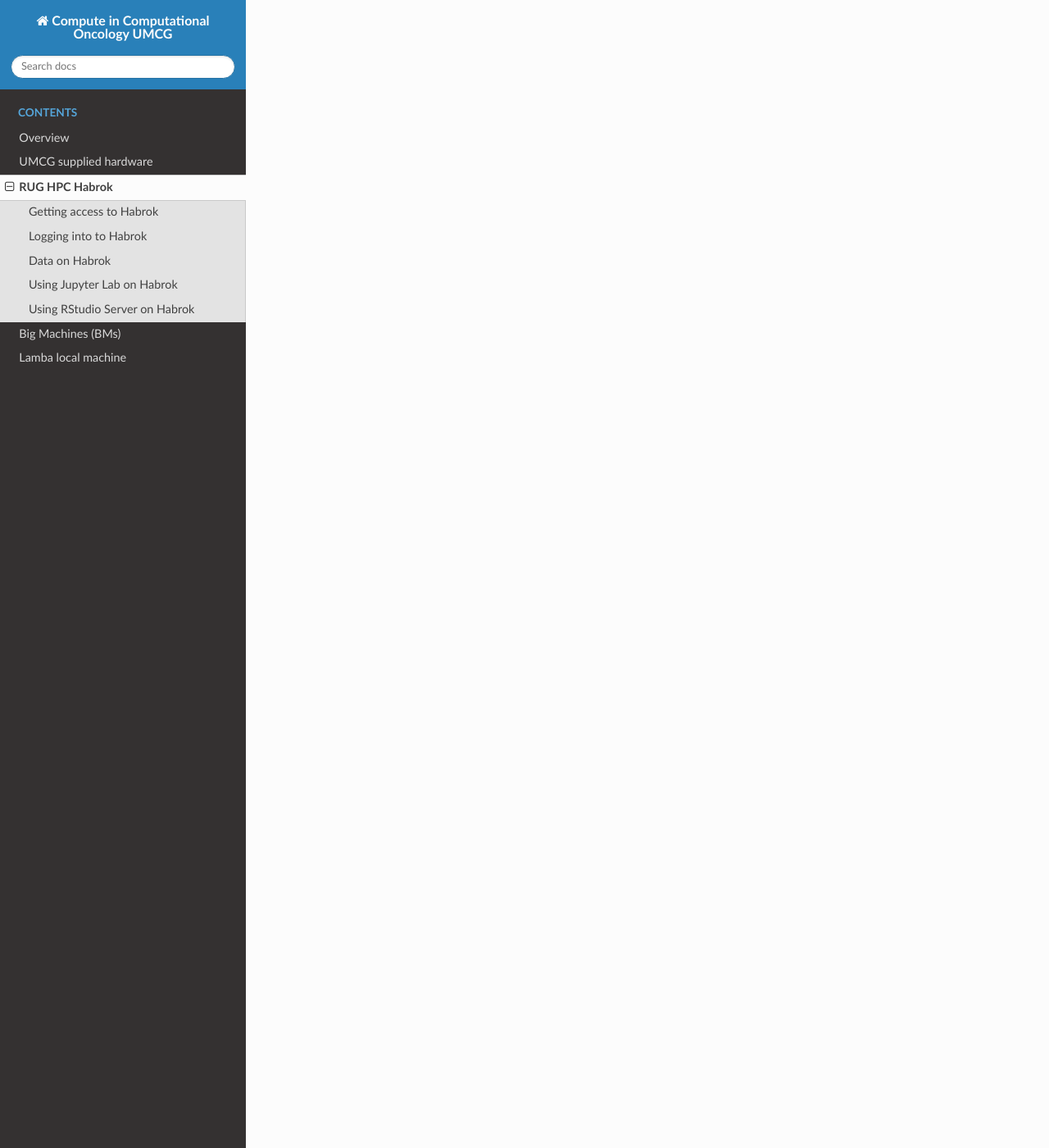
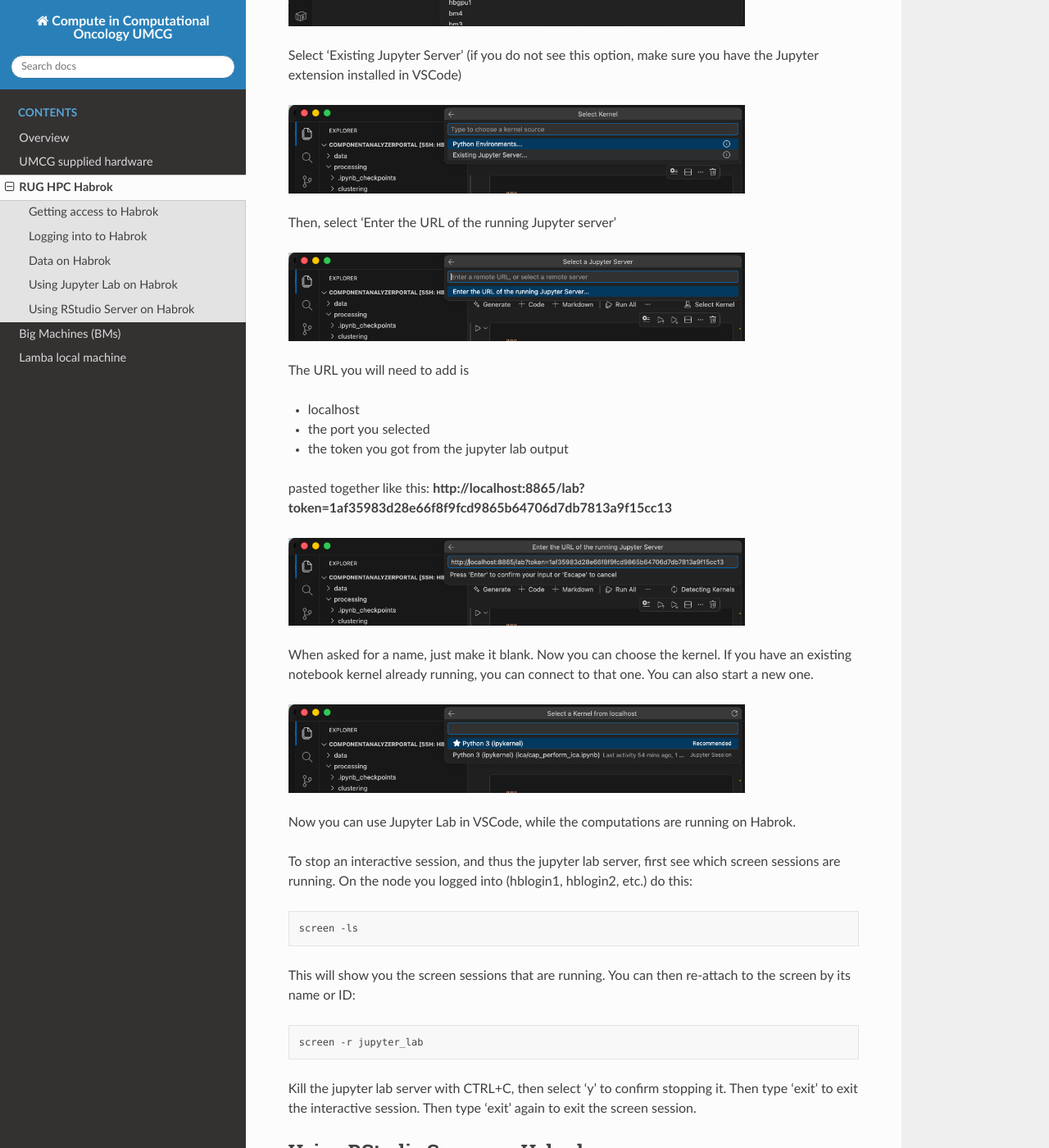
Before and after one commit to ComputationalOncologyUMCG/computational-oncology-compute-instructions, a Sphinx documentation site: the page built from docs/source/habrok.rst, in a window 1280 px wide and 1400 px high, scrolled down 6131 px. Shown: the whole window at 82% size. Built offline with Sphinx 7.4.7 and the Read the Docs theme 3.1.0, drawn with Linux system fonts in a browser that asks for light colours; some of the changed text lies outside the part shown.

Commit message:
- add all vscode jupyter steps

```diff
--- a/docs/source/habrok.rst
+++ b/docs/source/habrok.rst
@@ -141,13 +141,118 @@
     ssh -N -f -L localhost:8811:localhost:8811 hblogin1
 
 
-Now, we can use jupyter lab in the browser, but going to that port in your browser.
+Now, we can use jupyter lab in the browser, by going to that port in your browser.
 
 .. image:: images/habrok/jupyterlabbrowser.png
    :alt: jupyterlabbrowser
    :width: 80%
 
 
+If instead you want to use Visual Studio Code, first install `Remote SSH extension <https://marketplace.visualstudio.com/items?itemName=ms-vscode-remote.remote-ssh>`_
+
+In VSCode, click the search bar:
+
+.. image:: images/habrok/vscodesearch.png
+   :alt: vscodesearch
+   :width: 80%
+
+
+Then select 'Show and Run commands'
+
+.. image:: images/habrok/vscodecommand.png
+   :alt: vscodecommand
+   :width: 80%
+
+
+And select 'Remote-SSH: Connect to Host...' (start typing 'Remote-SSH' to find it faster)
+
+.. image:: images/habrok/vscodessh.png
+   :alt: vscodessh
+   :width: 80%
+
+
+Select the node that you forwarded to (hblogin1, hblogin2, etc.) and click connect.
+
+.. image:: images/habrok/vscodessh.png
+   :alt: vscodessh
+   :width: 80%
+
+
+It might take a while to connect. If you have trouble connecting, try to connect once via the terminal first, and then try again in VSCode.
+
+.. image:: images/habrok/vscodeconnected.png
+   :alt: vscodeconnected
+   :width: 80%
+
+
+Open a folder, or a file, and select a jupyter notebook file. Or create a jupyter notebook file.
+
+.. image:: images/habrok/vscodebrowse.png
+   :alt: vscodebrowse
+   :width: 80%
+
+
+Then, click 'Select Kernel'.
+
+.. image:: images/habrok/vscodeselect.png
+   :alt: vscodeselect
+   :width: 80%
+
+
+Select 'Existing Jupyter Server' (if you do not see this option, make sure you have the Jupyter extension installed in VSCode)
+
+.. image:: images/habrok/vscodeexisting.png
+   :alt: vscodeexisting
+   :width: 80%
+
+
+Then, select 'Enter the URL of the running Jupyter server'
+
+.. image:: images/habrok/vscodeurl.png
+   :alt: vscodeurl
+   :width: 80%
+
+
+The URL you will need to add is
+
+- localhost
+- the port you selected
+- the token you got from the jupyter lab output
+
+pasted together like this: **http://localhost:8865/lab?token=1af35983d28e66f8f9fcd9865b64706d7db7813a9f15cc13**
+
+.. image:: images/habrok/vscodetoken.png
+   :alt: vscodetoken
+   :width: 80%
+
+
+When asked for a name, just make it blank. Now you can choose the kernel. If you have an existing notebook kernel already running, you can connect to that one. You can also start a new one.
+
+.. image:: images/habrok/vscodenotebook.png
+   :alt: vscodenotebook
+   :width: 80%
+
+
+Now you can use Jupyter Lab in VSCode, while the computations are running on Habrok.
+
+
+To stop an interactive session, and thus the jupyter lab server, first see which screen sessions are running. On the node you logged into (hblogin1, hblogin2, etc.) do this:
+
+.. code-block:: bash
+
+    screen -ls
+
+
+This will show you the screen sessions that are running. You can then re-attach to the screen by its name or ID:
+
+.. code-block:: bash
+
+    screen -r jupyter_lab
+
+
+Kill the jupyter lab server with CTRL+C, then select 'y' to confirm stopping it. Then type 'exit' to exit the interactive session. Then type 'exit' again to exit the screen session.
+
+
 
 .. _rstudio_server:
 Using RStudio Server on Habrok
```
Also changed, not shown: docs/source/images/habrok/vscodebrowse.png (added), docs/source/images/habrok/vscodecommand.png (added), docs/source/images/habrok/vscodeconnected.png (added), docs/source/images/habrok/vscodeexisting.png (added), docs/source/images/habrok/vscodekernel.png (added), docs/source/images/habrok/vscodenotebook.png (added), docs/source/images/habrok/vscodesearch.png (added), docs/source/images/habrok/vscodeselect.png (added), docs/source/images/habrok/vscodessh.png (added), docs/source/images/habrok/vscodetoken.png (added), docs/source/images/habrok/vscodeurl.png (added).
